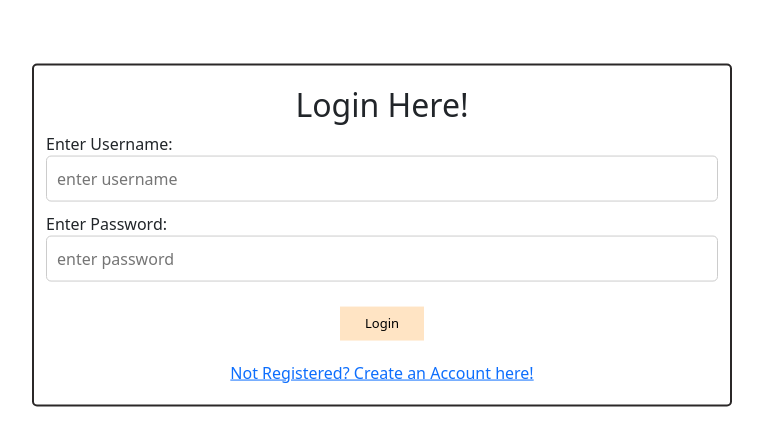
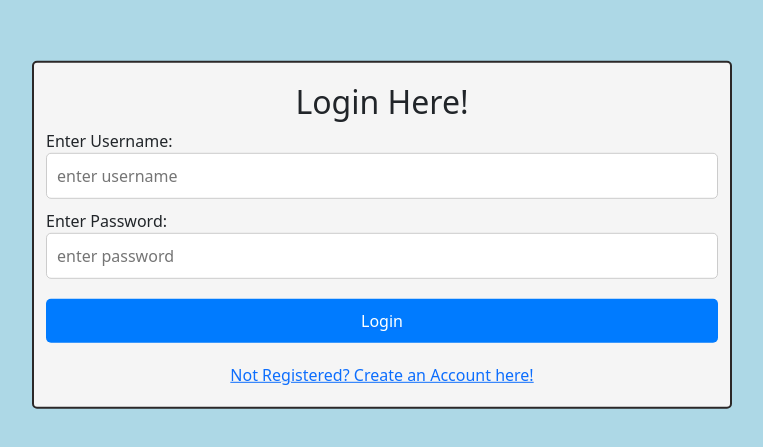
Before and after one commit to sari-ajina/Sp33d, a React (Create React App) app in the folder client/: page /login in a window 1280 px wide. Shown: the part 165-612 px from the top of the page, without its empty margins (258-1021 px from the left). Built offline with nearby package versions, Linux system fonts and the light colour scheme.

Commit message:
changed up the look of register and login

```diff
--- a/client/src/App.css
+++ /dev/null
@@ -1,38 +0,0 @@
-.App {
-  text-align: center;
-}
-
-.App-logo {
-  height: 40vmin;
-  pointer-events: none;
-}
-
-@media (prefers-reduced-motion: no-preference) {
-  .App-logo {
-    animation: App-logo-spin infinite 20s linear;
-  }
-}
-
-.App-header {
-  background-color: #282c34;
-  min-height: 100vh;
-  display: flex;
-  flex-direction: column;
-  align-items: center;
-  justify-content: center;
-  font-size: calc(10px + 2vmin);
-  color: white;
-}
-
-.App-link {
-  color: #61dafb;
-}
-
-@keyframes App-logo-spin {
-  from {
-    transform: rotate(0deg);
-  }
-  to {
-    transform: rotate(360deg);
-  }
-}
--- a/client/src/App.js
+++ b/client/src/App.js
@@ -1,4 +1,3 @@
-import './App.css';
 import React, {useEffect, useState} from 'react';
 import Register from './Register/Register'
 import Login from './Login/Login'
--- a/client/src/Login/Login.css
+++ b/client/src/Login/Login.css
@@ -14,13 +14,23 @@
 }
 
 .log-button {
+    display: block;
+    width: 100%;
+    margin-bottom: 10px;
+    padding: 10px;
     border: none;
-    background-color: bisque;
-    padding: 7px 25px;
-    margin-top: 5px;
-    text-align: center;
-    text-decoration: none;
-    display: inline-block;
-    font-size: 13px;
+    border-radius: 5px;
+    background-color: #007bff;
+    color: #fff;
+    font-size: 16px;
     cursor: pointer;
 }
+.input-reg[type="text"] {
+    display: block;
+    width: 100%;
+    margin-bottom: 10px;
+    padding: 10px;
+    border: 1px solid #ccc;
+    border-radius: 5px;
+    font-size: 16px;
+  }
--- a/client/src/Login/Login.js
+++ b/client/src/Login/Login.js
@@ -55,6 +55,7 @@ function Login() {
             <div>
                 Enter Username: <br/>
                 <input
+                    className="input-reg"
                     placeholder='enter username'
                     type="text"
                     onChange={(e)=>{
@@ -65,6 +66,7 @@ function Login() {
             <div>
                 Enter Password: <br/>
                 <input
+                    className="input-reg"
                     placeholder='enter password'
                     type="text"
                     onChange={(e)=>{
--- a/client/src/Register/Register.css
+++ b/client/src/Register/Register.css
@@ -4,15 +4,22 @@
     padding: 20px;
     border: 1px solid #ccc;
     border-radius: 5px;
+    background-color: whitesmoke;
+
+  }
+
+  body {
+  background-color: #ADD8E6 !important;
   }
 
   h2 {
     text-align: center;
     font-size: 28px;
     margin-bottom: 20px;
+
   }
 
-  input[type="text"] {
+  .input-reg[type="text"] {
     display: block;
     width: 100%;
     margin-bottom: 10px;
@@ -22,10 +29,9 @@
     font-size: 16px;
   }
 
-  button.button {
+  .reg-button {
     display: block;
     width: 100%;
-    margin-bottom: 10px;
     padding: 10px;
     border: none;
     border-radius: 5px;
--- a/client/src/Register/Register.js
+++ b/client/src/Register/Register.js
@@ -41,7 +41,11 @@ function Register() {
     }
 
     return (
-    <div>
+        <html>
+            <body>
+
+
+    <div className="body-reg">
         <div className="container">
             <h2>
                 Register Here!
@@ -49,6 +53,7 @@ function Register() {
             <div>
                 Enter First and Last Name: <br/>
                 <input
+                    className="input-reg"
                     type="text"
                     placeholder="i.e. John"
                     onChange={((e)=>
@@ -59,6 +64,7 @@ function Register() {
                 </input>
                 <br/>
                 <input
+                    className="input-reg"
                     type="text"
                     placeholder="i.e. Doe"
                     onChange={((e)=>
@@ -71,6 +77,7 @@ function Register() {
             <div>
                 Enter Username: <br/>
                 <input
+                    className="input-reg"
                     type="text"
                     placeholder="i.e. johndoe"
                     onChange={((e)=>
@@ -83,6 +90,7 @@ function Register() {
             <div>
                 Enter Email: <br/>
                 <input
+                    className="input-reg"
                     placeholder="i.e. johndoe@email.com"
                     type="text"
                     onChange={((e)=>
@@ -95,6 +103,7 @@ function Register() {
             <div>
                 Enter Password: <br/>
                 <input
+                    className="input-reg"
                     placeholder="password"
                     type="text"
                     onChange={((e)=>
@@ -107,6 +116,7 @@ function Register() {
             <div>
                 Confirm Password: <br/>
                 <input
+                    className="input-reg"
                     placeholder="input the same password"
                     type="text"
                     onChange={((e)=>
@@ -125,6 +135,9 @@ function Register() {
             </Link>
         </div>
     </div>
+    </body>
+    </html>
+
     );
 }
 
```
